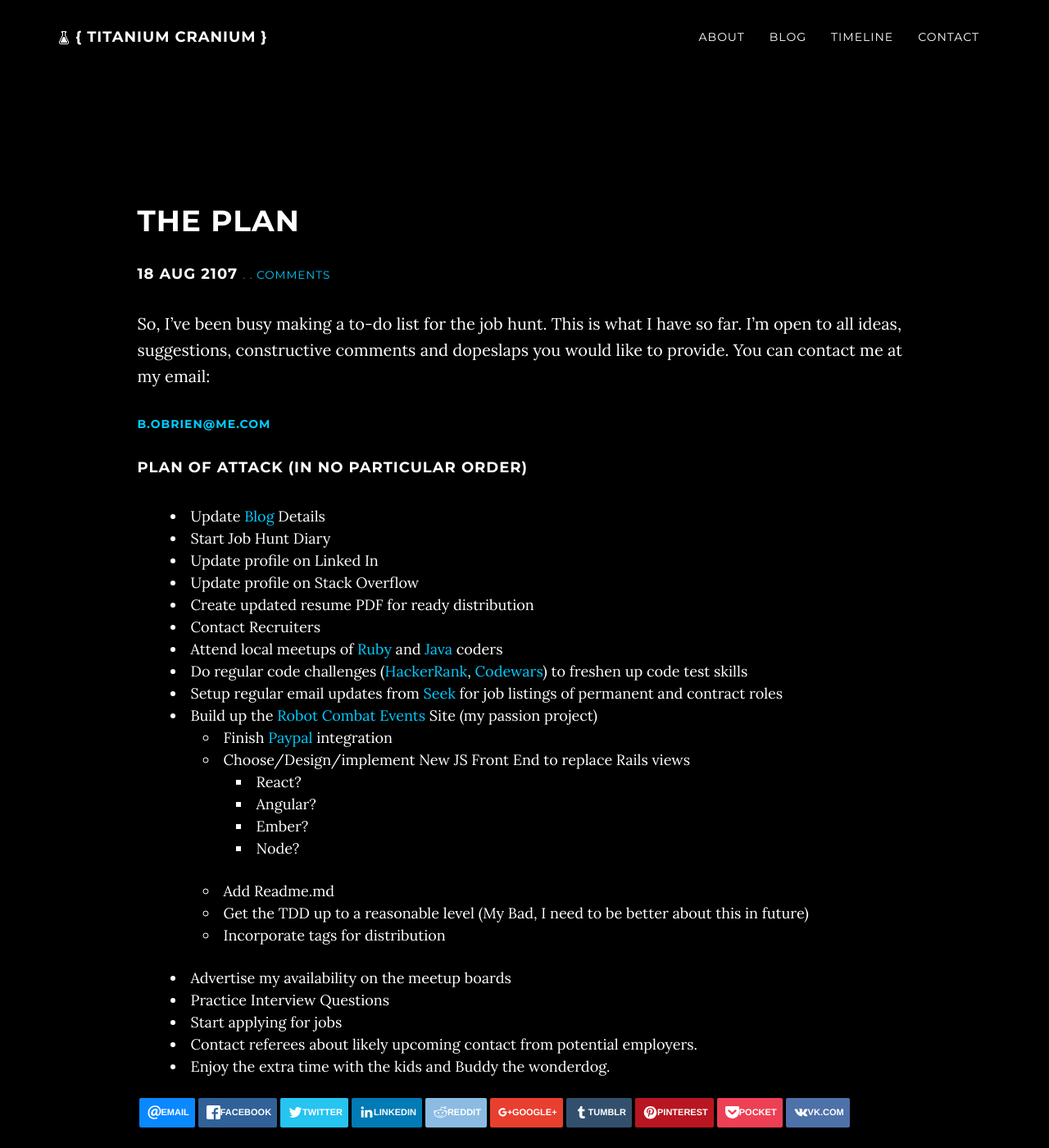
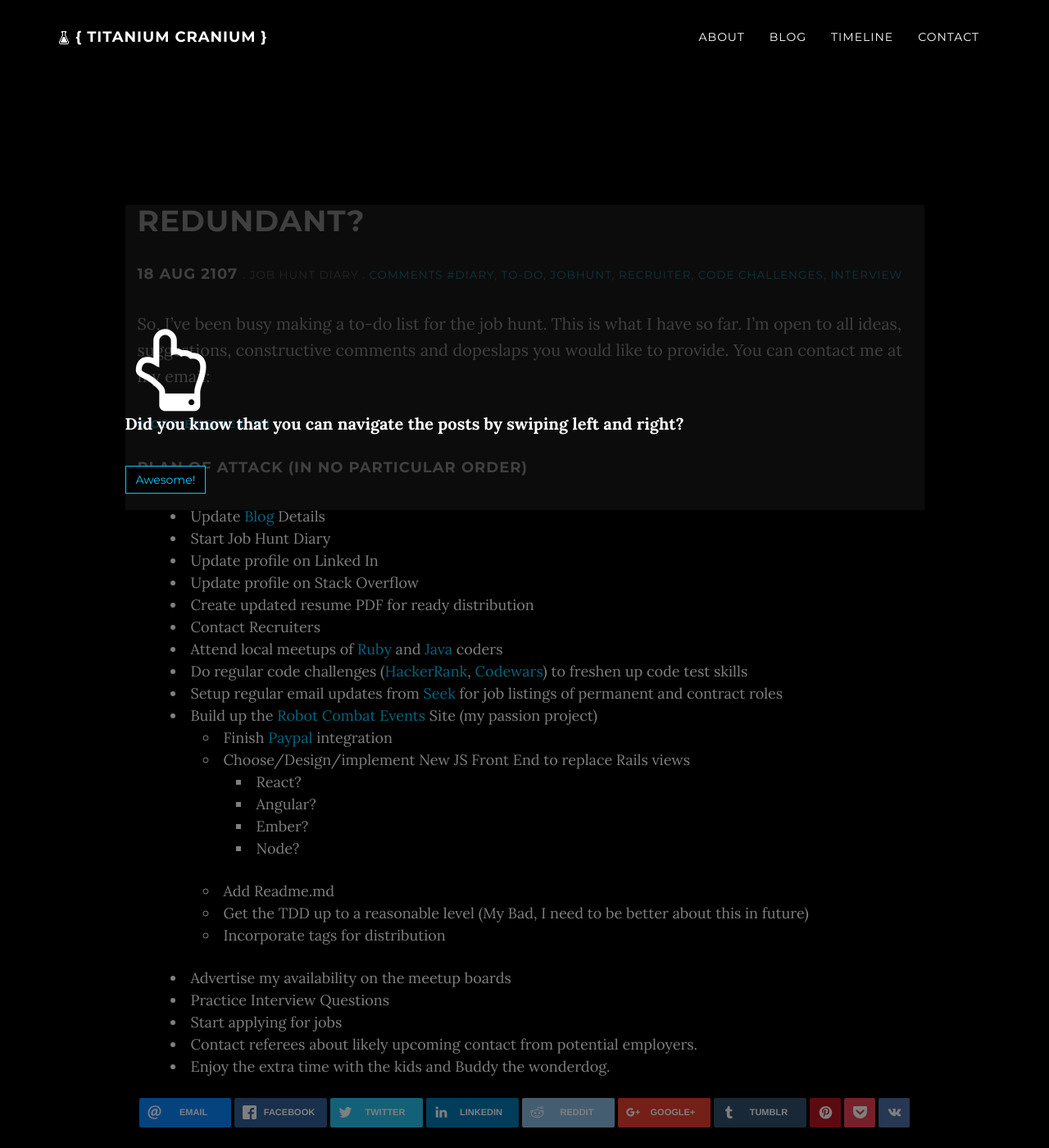
Before and after one commit to titanium-cranium/titanium-cranium.github.io, a Jekyll site: the page built from _posts/2107-08-18-the-plan.md, in a window 1280 px wide and 1400 px high. Shown: the whole window at 82% size. Built offline with Jekyll 4.4.1, drawn with Linux system fonts in a browser that asks for light colours; nearby versions of some CDN libraries; our own code applies the rules of GitHub Pages for plain Markdown files; comment, search, counter and statistics services are not loaded; a style sheet for code colours, icons or effects is not loaded.

Commit message:
oops, forgot the post header

```diff
--- a/_posts/2107-08-18-the-plan.md
+++ b/_posts/2107-08-18-the-plan.md
@@ -1,3 +1,11 @@
+---
+layout: post
+section-type: post
+title: Redundant?
+category: job hunt diary
+tags: [ 'diary, to-do, jobhunt, recruiter, code challenges, interview' ]
+---
+
 So, I've been busy making a to-do list for the job hunt.  This is what I have so far.  I'm open to all ideas, suggestions, constructive comments and dopeslaps you would like to provide.  You can contact me at my email:
 ##### [b.obrien@me.com](b.obrien@me.com)
 
```
